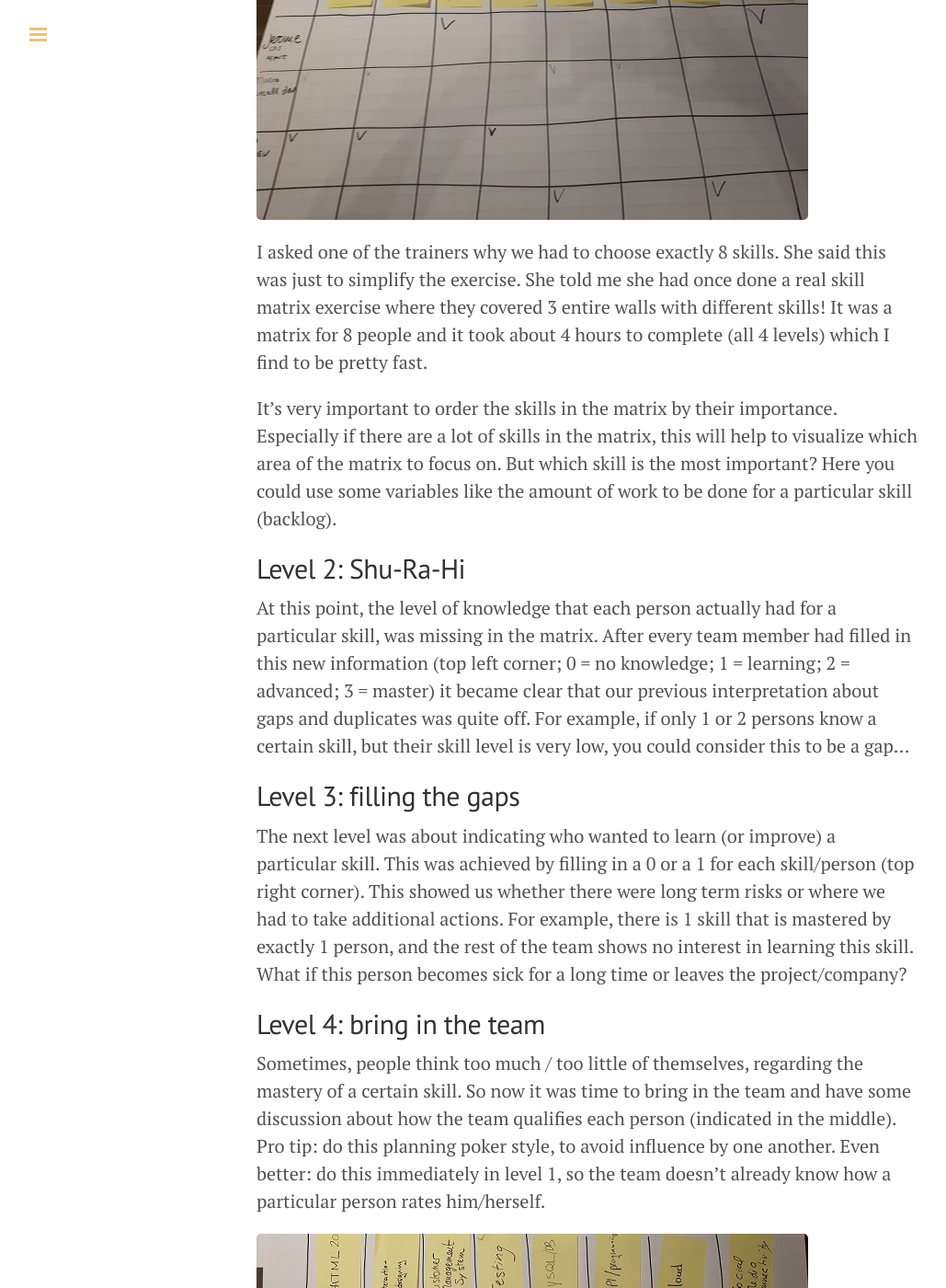
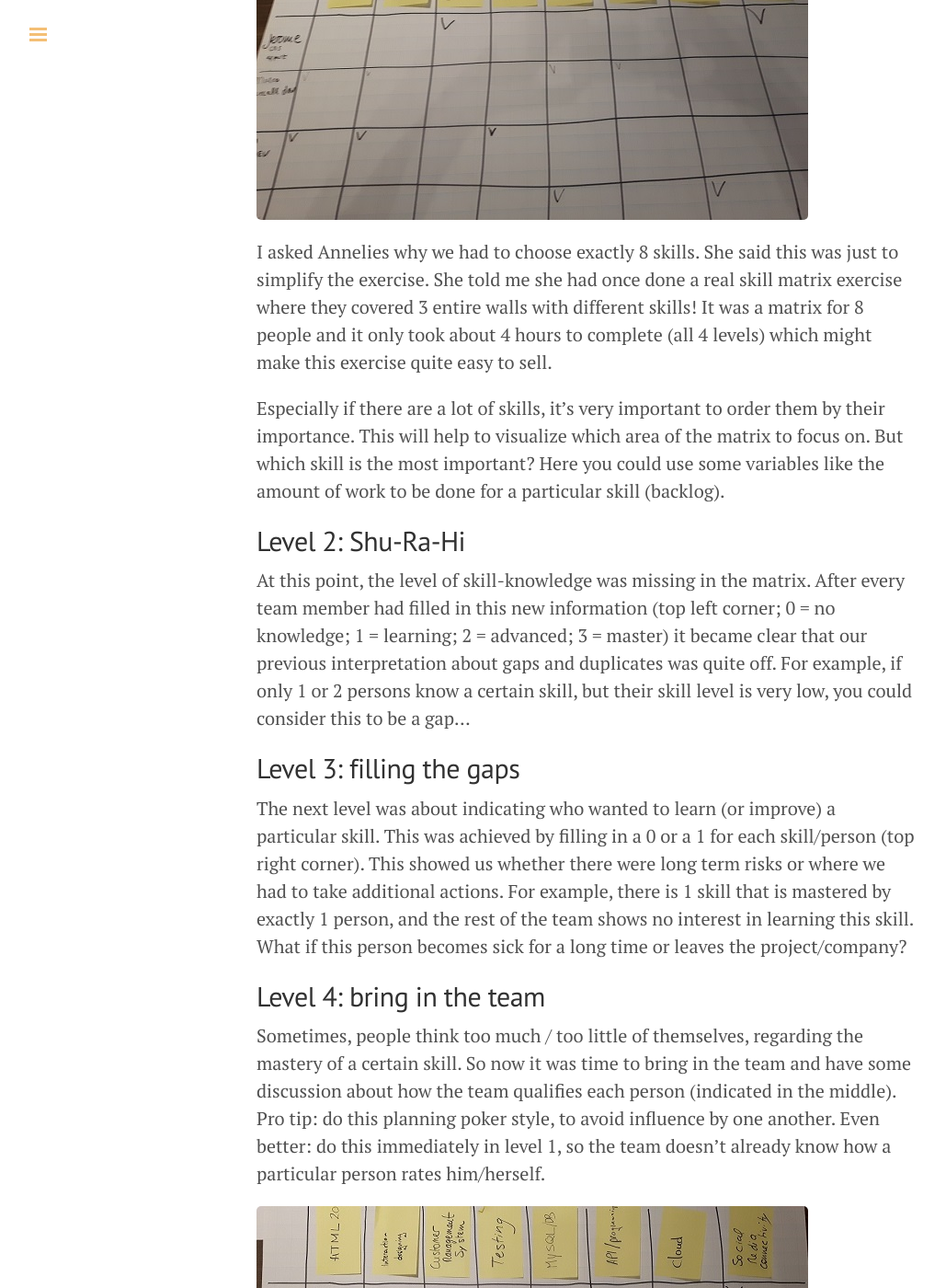
Before and after one commit to TimDM1980/TimDM1980.github.io, a Jekyll site: the page built from _posts/2016-11-27-skill-matrix.markdown, in a window 1280 px wide and 1400 px high, scrolled down 781 px. Shown: the whole window at 92% size, without its empty margins (1-1030 px from the left). Built offline with Jekyll 4.4.1, drawn with Linux system fonts in a browser that asks for light colours; comment, search, counter and statistics services are not loaded; some of the changed text lies outside the part shown.

Commit message:
fix image size in posts, prettify skill-matrix post, fix qwam post title

```diff
--- a/_posts/2016-11-27-skill-matrix.markdown
+++ b/_posts/2016-11-27-skill-matrix.markdown
@@ -21,19 +21,19 @@
 
 ![]({{site.url}}/public/assets/2016-11-27-skill-matrix/skill-matrix-level-1.jpg)
 
-I asked one of the trainers why we had to choose exactly 8 skills.
+I asked Annelies why we had to choose exactly 8 skills.
 She said this was just to simplify the exercise.
 She told me she had once done a real skill matrix exercise where they covered 3 entire walls with different skills!
-It was a matrix for 8 people and it took about 4 hours to complete (all 4 levels) which I find to be pretty fast.
+It was a matrix for 8 people and it only took about 4 hours to complete (all 4 levels) which might make this exercise quite easy to sell.
 
-It's very important to order the skills in the matrix by their importance.
-Especially if there are a lot of skills in the matrix, this will help to visualize which area of the matrix to focus on.
+Especially if there are a lot of skills, it's very important to order them by their importance.
+This will help to visualize which area of the matrix to focus on.
 But which skill is the most important?
 Here you could use some variables like the amount of work to be done for a particular skill (backlog).
 
 ## Level 2: Shu-Ra-Hi
 
-At this point, the level of knowledge that each person actually had for a particular skill, was missing in the matrix.
+At this point, the level of skill-knowledge was missing in the matrix.
 After every team member had filled in this new information (top left corner; 0 = no knowledge; 1 = learning; 2 = advanced; 3 = master) it became clear that our previous interpretation about gaps and duplicates was quite off.
 For example, if only 1 or 2 persons know a certain skill, but their skill level is very low, you could consider this to be a gap...
 
@@ -55,18 +55,18 @@
 
 ## Taking it further
 
-As the exercise came to an end, my colleague Inge Gorgon (@IngeGorgon) from [Cegeka](https://www.cegeka.com) took it even further and introduced yet another level.
-She suggested to indicate whether the people who mastered certain skills, would feel comfortable training other people and whether they were good at teaching others.
-This proves you don't have to stop at level 4 and you can bring in whathever parameter you can dream of.
+As the exercise came to an end, my colleague [Inge Gorgon](https://twitter.com/IngeGorgon) from [Cegeka](https://www.cegeka.com) took it even further and introduced yet another level.
+She suggested to indicate whether the people who mastered certain skills, would feel comfortable training other people and whether they were experienced/talented at teaching others.
+This proves you don't have to stop at level 4 and you can bring in whathever parameter you find interesting.
 
 Other people were also thinking about how the gaps could be valuable input for a company's job openings.
+
+## Conclusion
 
 The trainers made a nice poster of the 4 levels (clicking it brings you to their website).
 
 [![]({{site.url}}/public/assets/2016-11-27-skill-matrix/skill-matrix-poster.jpg)](https://co-learning.be/)
 
-## Conclusion
-
 This was a nice interactive breakdown about how to set up a skill matrix wich can lead to interesting information about the team (now and in the months/years to come).
 It looks at skills from the team angle, rather than the career path of an individual.
 It seems like a good exercise when kicking off a project, but it also may be valuable when you want to plot the functional knowledge in an existing team.
--- a/_posts/2016-11-29-qwan-agile-architecture.markdown
+++ b/_posts/2016-11-29-qwan-agile-architecture.markdown
@@ -1,6 +1,6 @@
 ---
 published: true
-title: The 4 levels of the skill matrix
+title: Agile Architecture by QWAN
 layout: post
 tags: [architecture, DDD, eventsourcing, CQRS, hexagonal, xpdays]
 categories: [Conference]
```
Also changed, not shown: other parts of _posts/2016-11-27-skill-matrix.markdown (+1 -1 lines), _posts/2016-11-26-real-time-coaching.markdown (+4 -4 lines), public/assets/2016-11-26-real-time-coaching/direct-feedback.jpg.
